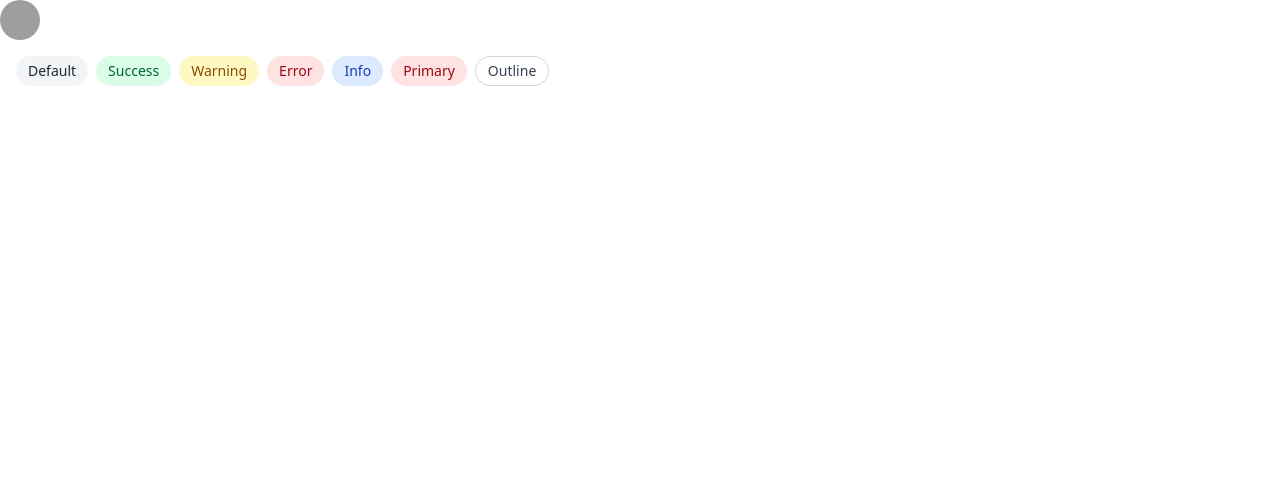
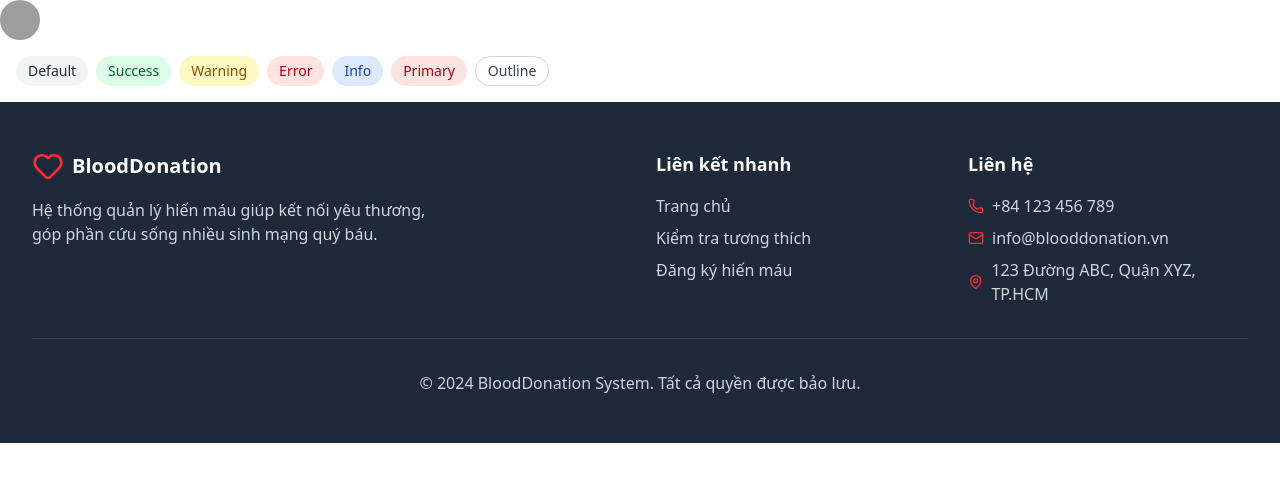
Before and after one commit to FuongDy/BloodDonationSystemSupport, a React (Vite) app in the folder frontend/: page / in a window 1280 px wide. Shown: the top 482 px of the page. Built offline with nearby package versions, Linux system fonts and the light colour scheme; grey boxes are pictures that could not be loaded.

Commit message:
Thêm Footer vào components/ayouts

```diff
--- a/frontend/src/App.jsx
+++ b/frontend/src/App.jsx
@@ -4,7 +4,8 @@
 import HomePage from './pages/HomePage'
 import NotFoundPage from './pages/NotfoundPage'
 import { Avatar, AvatarImage, AvatarFallback } from './components/ui/Avatar'
-import { Badge } from './components/ui/Badge' // Thêm import cho Badge
+import { Badge } from './components/ui/Badge'
+import Footer from './components/layouts/Footer' // Thêm import cho Footer
 
 export default function App() {
   return (
@@ -25,8 +26,7 @@
         <Badge variant="outline">Outline</Badge>
       </div>
 
-      {/* Bạn có thể thêm NotFoundPage hoặc các component khác ở đây nếu cần */}
-      {/* <NotFoundPage /> */}
+      <Footer /> {/* Thêm Footer vào cuối trang */}
     </>
   )
 }
--- /dev/null
+++ b/frontend/src/components/layouts/Footer.jsx
@@ -0,0 +1,91 @@
+
+import React from 'react';
+import { Heart, Mail, Phone, MapPin } from 'lucide-react';
+
+const Footer = () => {
+    return (
+        <footer className="bg-gray-800 text-white">
+            <div className="max-w-7xl mx-auto px-4 sm:px-6 lg:px-8 py-12">
+                <div className="grid grid-cols-1 md:grid-cols-4 gap-8">
+                    {/* Logo and Description */}
+                    <div className="col-span-1 md:col-span-2">
+                        <div className="flex items-center space-x-2 mb-4">
+                            <Heart className="h-8 w-8 text-red-500" />
+                            <span className="text-xl font-bold">BloodDonation</span>
+                        </div>
+                        <p className="text-gray-300 mb-4">
+                            Hệ thống quản lý hiến máu giúp kết nối yêu thương,<br />
+                            góp phần cứu sống nhiều sinh mạng quý báu.
+                        </p>
+                        <div className="flex space-x-4">
+                            <a href="#" className="text-gray-300 hover:text-red-500 transition-colors">
+                                {/* <svg className="w-6 h-6" fill="currentColor" viewBox="0 0 24 24">
+                                    <path d="M24 4.557c-.883.392-1.832.656-2.828.775 1.017-.609 1.798-1.574 2.165-2.724-.951.564-2.005.974-3.127 1.195-.897-.957-2.178-1.555-3.594-1.555-3.179 0-5.515 2.966-4.797 6.045-4.091-.205-7.719-2.165-10.148-5.144-1.29 2.213-.669 5.108 1.523 6.574-.806-.026-1.566-.247-2.229-.616-.054 2.281 1.581 4.415 3.949 4.89-.693.188-1.452.232-2.224.084.626 1.956 2.444 3.379 4.6 3.419-2.07 1.623-4.678 2.348-7.29 2.04 2.179 1.397 4.768 2.212 7.548 2.212 9.142 0 14.307-7.721 13.995-14.646.962-.695 1.797-1.562 2.457-2.549z"/>
+                                </svg> */}
+                            </a>
+                            <a href="#" className="text-gray-300 hover:text-red-500 transition-colors">
+                                {/* <svg className="w-6 h-6" fill="currentColor" viewBox="0 0 24 24">
+                                    <path d="M22.46 6c-.77.35-1.6.58-2.46.69.88-.53 1.56-1.37 1.88-2.38-.83.5-1.75.85-2.72 1.05C18.37 4.5 17.26 4 16 4c-2.35 0-4.27 1.92-4.27 4.29 0 .34.04.67.11.98C8.28 9.09 5.11 7.38 3 4.79c-.37.63-.58 1.37-.58 2.15 0 1.49.75 2.81 1.91 3.56-.71 0-1.37-.2-1.95-.5v.03c0 2.08 1.48 3.82 3.44 4.21a4.22 4.22 0 0 1-1.93.07 4.28 4.28 0 0 0 4 2.98 8.521 8.521 0 0 1-5.33 1.84c-.34 0-.68-.02-1.02-.06C3.44 20.29 5.7 21 8.12 21 16 21 20.33 14.46 20.33 8.79c0-.19 0-.37-.01-.56.84-.6 1.56-1.36 2.14-2.23z"/>
+                                </svg> */}
+                            </a>
+                            <a href="#" className="text-gray-300 hover:text-red-500 transition-colors">
+                                {/* <svg className="w-6 h-6" fill="currentColor" viewBox="0 0 24 24">
+                                    <path d="M12.017 0C5.396 0 .029 5.367.029 11.987c0 5.079 3.158 9.417 7.618 11.174-.105-.949-.199-2.403.041-3.439.219-.937 1.406-5.957 1.406-5.957s-.359-.72-.359-1.781c0-1.663.967-2.911 2.168-2.911 1.024 0 1.518.769 1.518 1.688 0 1.029-.653 2.567-.992 3.992-.285 1.193.6 2.165 1.775 2.165 2.128 0 3.768-2.245 3.768-5.487 0-2.861-2.063-4.869-5.008-4.869-3.41 0-5.409 2.562-5.409 5.199 0 1.033.394 2.143.889 2.741.099.12.112.225.085.345-.09.375-.293 1.199-.334 1.363-.053.225-.172.271-.402.165-1.495-.69-2.433-2.878-2.433-4.646 0-3.776 2.748-7.252 7.92-7.252 4.158 0 7.392 2.967 7.392 6.923 0 4.135-2.607 7.462-6.233 7.462-1.214 0-2.357-.629-2.75-1.378l-.748 2.853c-.271 1.043-1.002 2.35-1.492 3.146C9.57 23.812 10.763 24.009 12.017 24.009c6.624 0 11.99-5.367 11.99-11.988C24.007 5.367 18.641.001.012.001z"/>
+                                </svg> */}
+                            </a>
+                        </div>
+                    </div>
+
+                    {/* Quick Links */}
+                    <div>
+                        <h3 className="text-lg font-semibold mb-4">Liên kết nhanh</h3>
+                        <ul className="space-y-2">
+                            <li>
+                                <a href="/" className="text-gray-300 hover:text-red-500 transition-colors">
+                                    Trang chủ
+                                </a>
+                            </li>
+                            <li>
+                                <a href="/blood-compatibility" className="text-gray-300 hover:text-red-500 transition-colors">
+                                    Kiểm tra tương thích
+                                </a>
+                            </li>
+                            <li>
+                                <a href="/register" className="text-gray-300 hover:text-red-500 transition-colors">
+                                    Đăng ký hiến máu
+                                </a>
+                            </li>
+                        </ul>
+                    </div>
+
+                    {/* Contact Info */}
+                    <div>
+                        <h3 className="text-lg font-semibold mb-4">Liên hệ</h3>
+                        <div className="space-y-2">
+                            <div className="flex items-center space-x-2">
+                                <Phone size={16} className="text-red-500" />
+                                <span className="text-gray-300">+84 123 456 789</span>
+                            </div>
+                            <div className="flex items-center space-x-2">
+                                <Mail size={16} className="text-red-500" />
+                                <span className="text-gray-300">info@blooddonation.vn</span>
+                            </div>
+                            <div className="flex items-center space-x-2">
+                                <MapPin size={16} className="text-red-500" />
+                                <span className="text-gray-300">123 Đường ABC, Quận XYZ, TP.HCM</span>
+                            </div>
+                        </div>
+                    </div>
+                </div>
+
+                <div className="border-t border-gray-700 mt-8 pt-8 text-center">
+                    <p className="text-gray-300">
+                        © 2024 BloodDonation System. Tất cả quyền được bảo lưu.
+                    </p>
+                </div>
+            </div>
+        </footer>
+    );
+};
+
+export default Footer;
```
Also changed, not shown: frontend/src/pages/ForbiddenPage.jsx (added).
